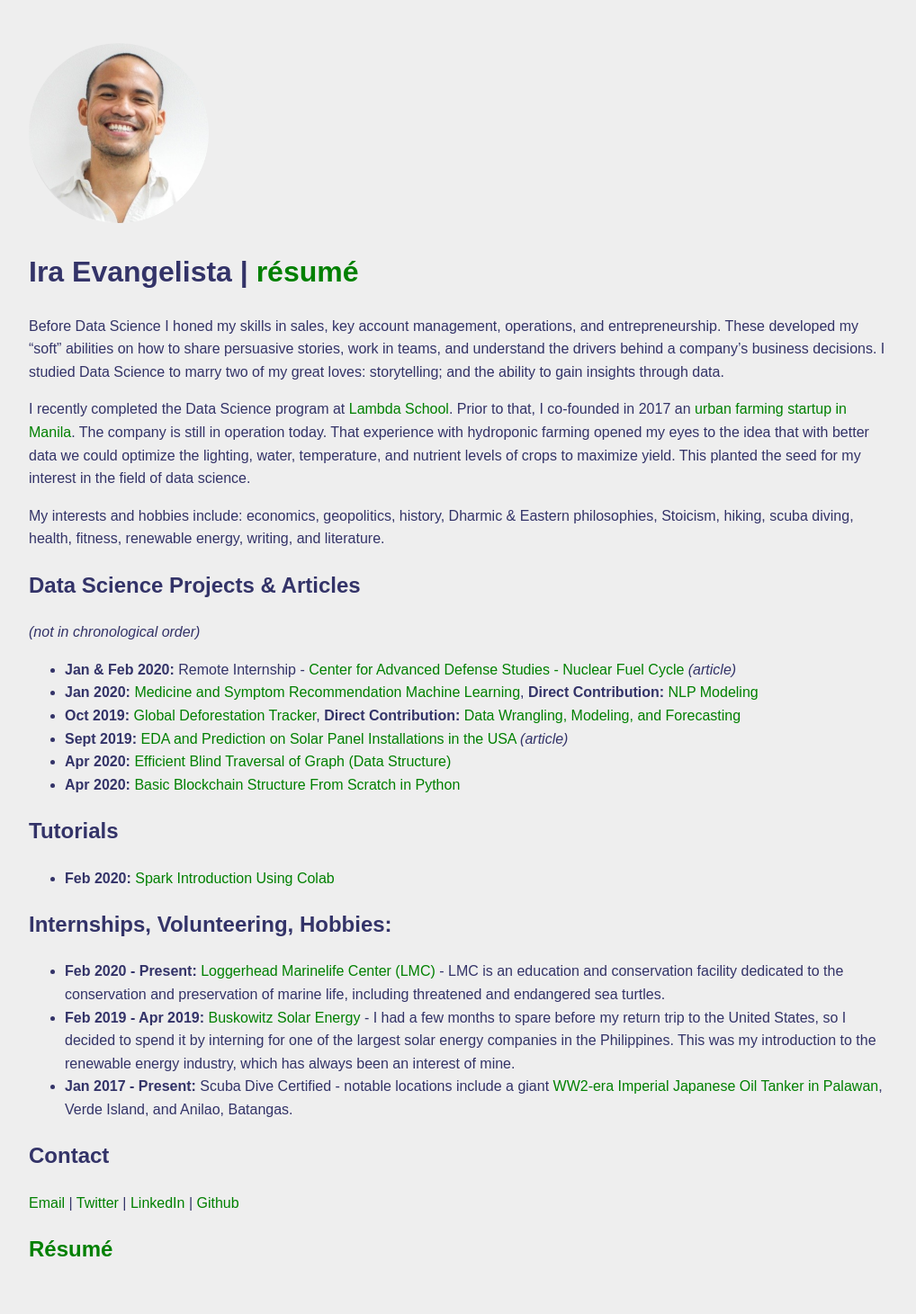
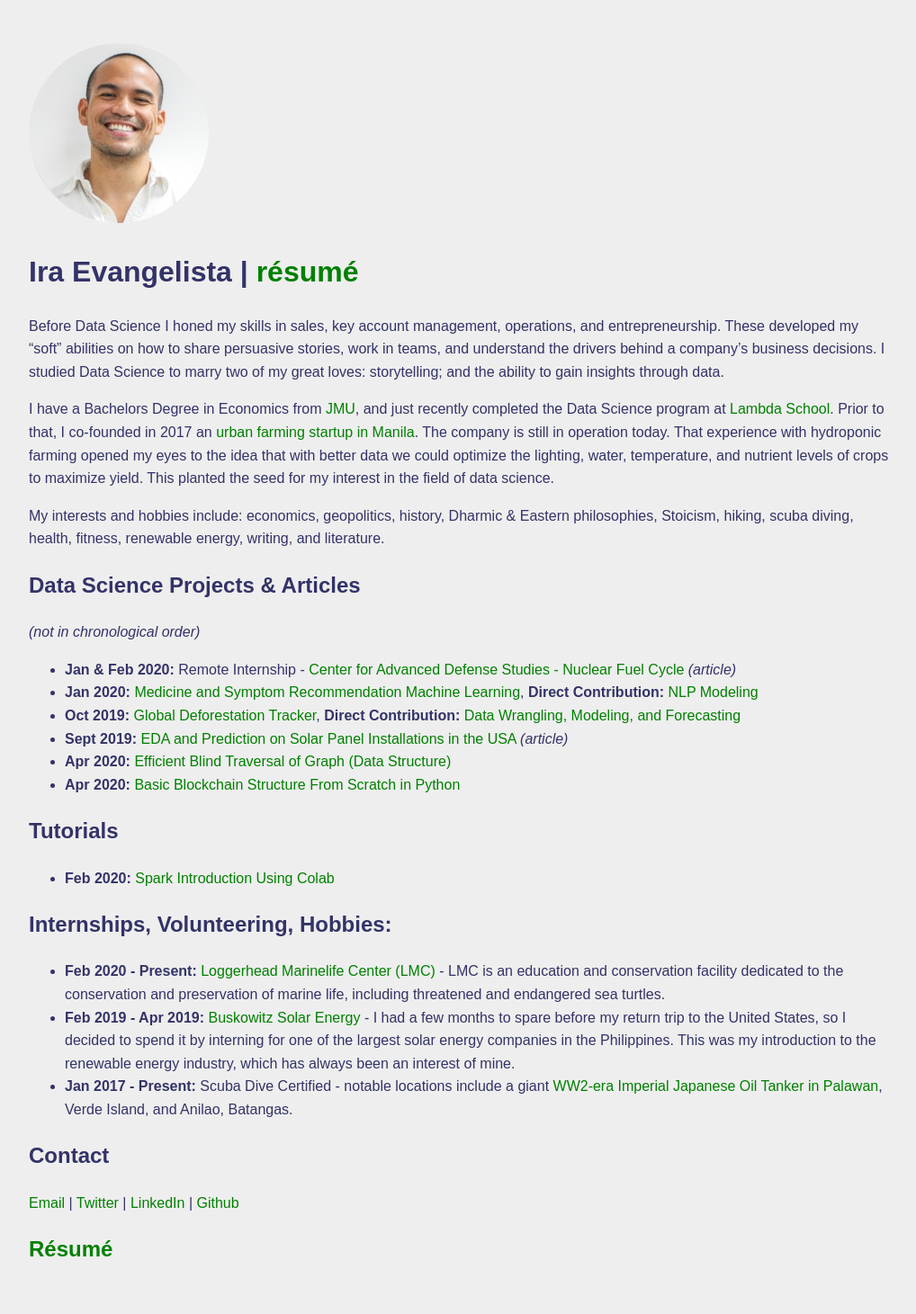
Before and after one commit to pragmatizt/ira_evangelista.github.io, a Jekyll site: the page built from index.md, in a window 1280 px wide. Shown: the whole page at 90% size, without its empty margins (128-1146 px from the left). Built offline with Jekyll 4.4.1, drawn with Linux system fonts in a browser that asks for light colours; our own code applies the rules of GitHub Pages for plain Markdown files.

Commit message:
Update index.md

```diff
--- a/index.md
+++ b/index.md
@@ -4,7 +4,7 @@
 
 Before Data Science I honed my skills in sales, key account management, operations, and entrepreneurship. These developed my “soft” abilities on how to share persuasive stories, work in teams, and understand the drivers behind a company’s business decisions. I studied Data Science to marry two of my great loves: storytelling; and the ability to gain insights through data.
 
-I recently completed the Data Science program at [Lambda School](https://lambdaschool.com/). Prior to that, I co-founded in 2017 an [urban farming startup in Manila](https://www.eaturbangreens.com).  The company is still in operation today.  That experience with hydroponic farming opened my eyes to the idea that with better data we could optimize the lighting, water, temperature, and nutrient levels of crops to maximize yield.  This planted the seed for my interest in the field of data science.
+I have a Bachelors Degree in Economics from [JMU](https://www.jmu.edu), and just recently completed the Data Science program at [Lambda School](https://lambdaschool.com/). Prior to that, I co-founded in 2017 an [urban farming startup in Manila](https://www.eaturbangreens.com).  The company is still in operation today.  That experience with hydroponic farming opened my eyes to the idea that with better data we could optimize the lighting, water, temperature, and nutrient levels of crops to maximize yield.  This planted the seed for my interest in the field of data science.
 
 My interests and hobbies include: economics, geopolitics, history, Dharmic & Eastern philosophies, Stoicism, hiking, scuba diving, health, fitness, renewable energy, writing, and literature.
 
```
